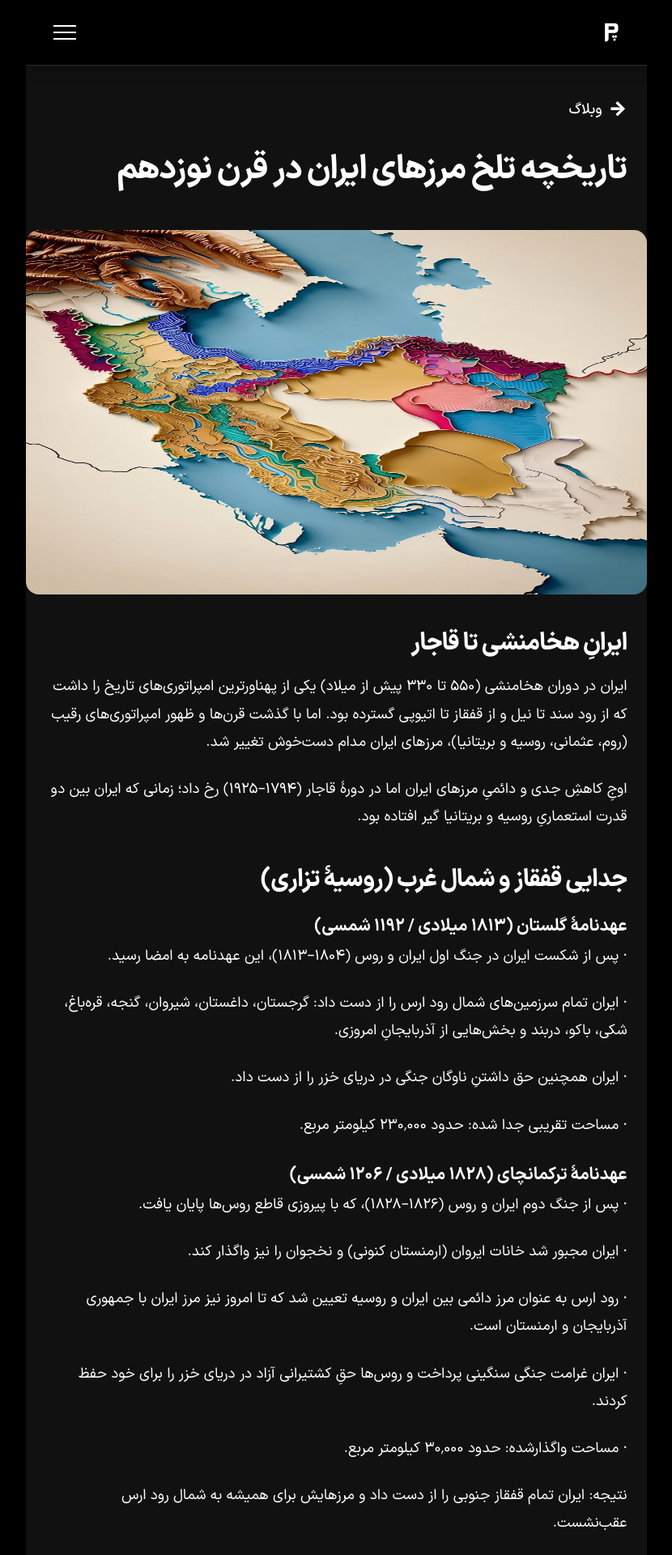
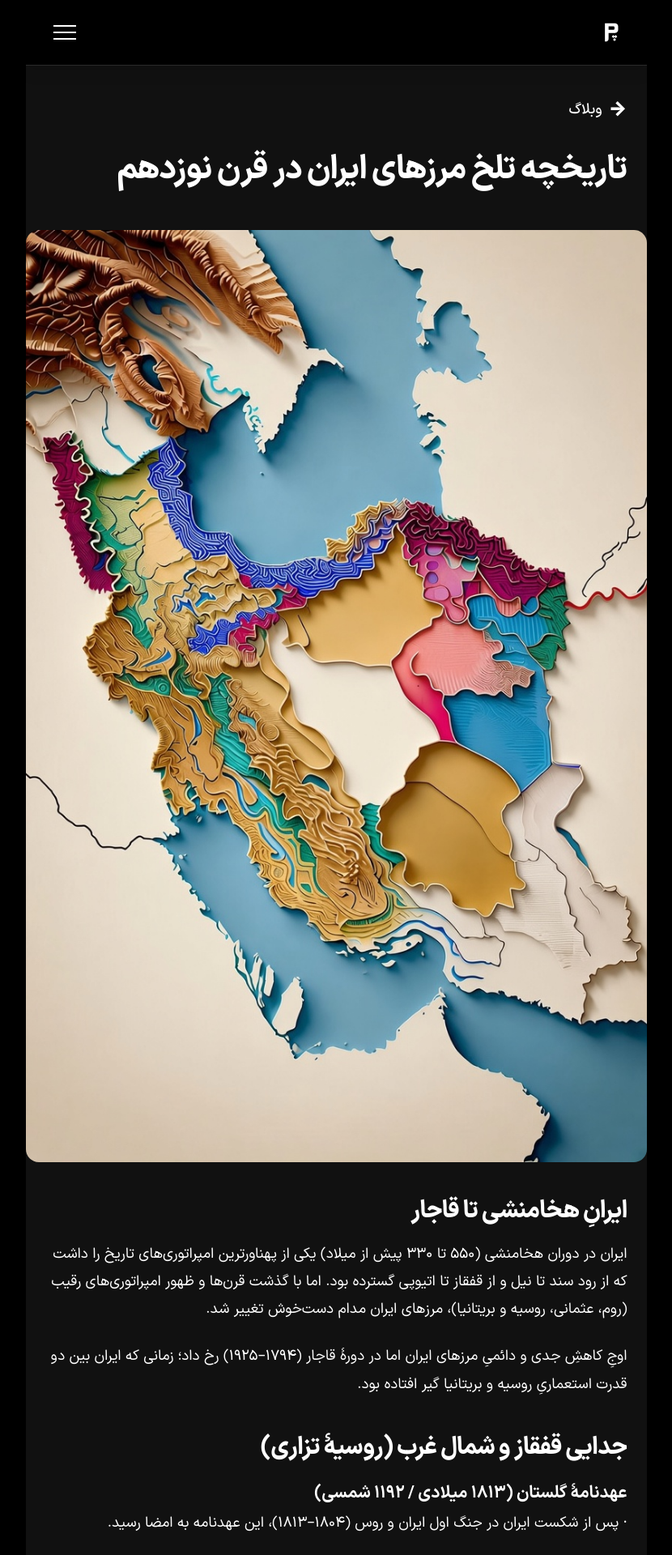
Before and after one commit to darkblog/darkblog.github.io, a Jekyll site: the page built from _posts/2026-8-30-205.md, in a window 1280 px wide. Shown: the top 1920 px of the page at 81% size, without its empty margins (225-1055 px from the left). Built offline with Jekyll 4.4.1, drawn with Linux system fonts in a browser that asks for light colours.

Commit message:
Update default.html

```diff
--- a/_layouts/default.html
+++ b/_layouts/default.html
@@ -57,14 +57,14 @@ layout: null
     .post-breadcrumb a:hover { color: #2dd4bf; }
     .post-breadcrumb a span { font-weight: 900; font-size: 1.5rem; line-height: 1; display: inline-block; vertical-align: middle; }
     .post-featured-image { width: calc(100% + clamp(2rem, 6vw, 3rem)); margin-right: calc(clamp(1rem, 3vw, 1.5rem) * -1); overflow: hidden; border-radius: 1rem; margin-bottom: 2.5rem; background-color: #1c1c1c; }
-    .post-featured-image img { width: 100%; height: 450px; display: block; }
+    .post-featured-image img { max-width: 100%; height: auto; display: block; }
     .article-content { line-height: 1.9; color: #ffffff; margin-top: 2.5rem; font-size: inherit; }
     .article-content h2 { font-weight: 800; margin: 2.5rem 0 1rem; color: #ffffff; font-size: clamp(1.4rem, 3.5vw, 1.85rem); letter-spacing: -0.02em; line-height: 1.4; }
     .article-content h3, .article-content h4 { color: #ffffff; }
     .article-content p { margin-bottom: 1.5rem; font-size: inherit; }
     .article-content a { color: #2dd4bf; text-decoration: none; font-weight: 500; border-bottom: 1px dashed currentColor; }
     .article-content a:hover { text-decoration: none; color: #5eeadb; border-bottom-style: solid; }
-    .article-content img { max-width: 100%; height: 400px; border-radius: 0.5rem; margin: 2rem 0; display: block; }
+    .article-content img { max-width: 100%; height: auto; border-radius: 0.5rem; margin: 2rem 0; display: block; }
     .article-content blockquote { border-right: 4px solid #3a3a3a; padding: 1.5rem; margin: 1.5rem 0; color: #ffffff; background: #1c1c1c; }
     .article-content blockquote p { margin: 0; }
     .article-content ul, .article-content ol { margin: 1.5rem 0; padding-right: 1.5rem; }
@@ -133,7 +133,7 @@ layout: null
         </header>
         {% if page.image %}
         <figure class="post-featured-image">
-          <img src="{{ page.image | relative_url }}" alt="{{ page.title | escape }}" property="image" fetchpriority="high" height="400px">
+          <img src="{{ page.image | relative_url }}" alt="{{ page.title | escape }}" property="image" fetchpriority="high" width="1200" height="800">
         </figure>
         {% endif %}
         <div class="article-content" property="articleBody">
```
